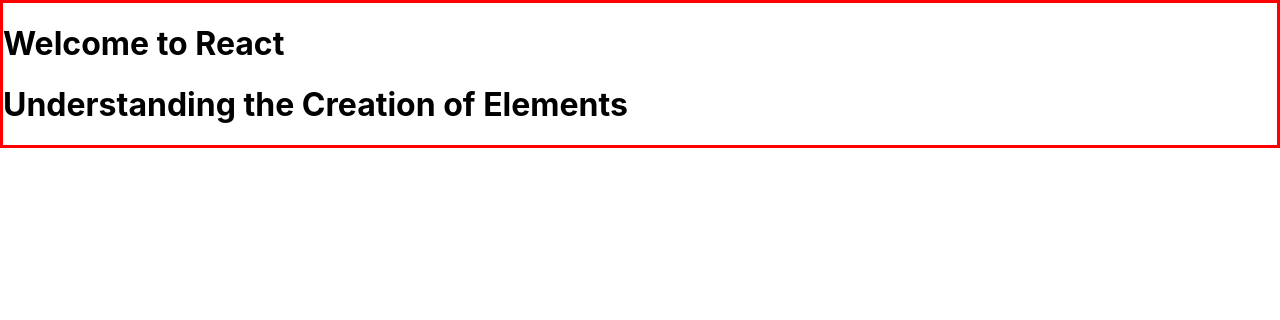
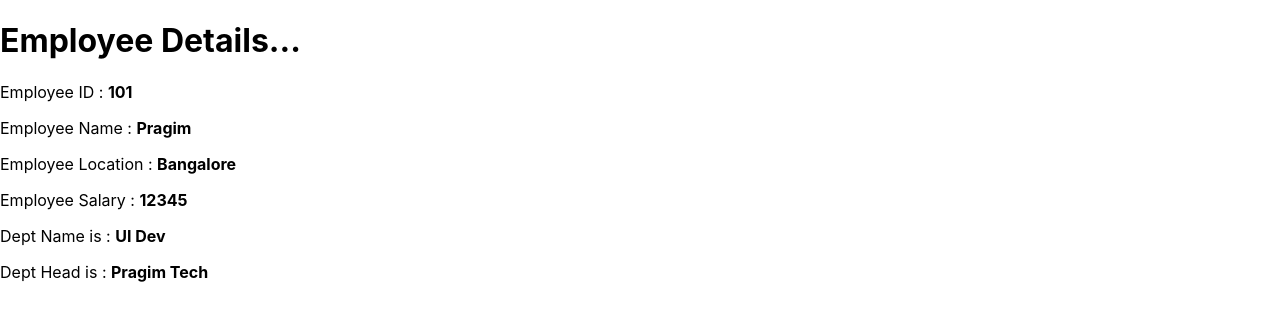
Before and after one commit to Ullvang/ReactTutorial, a React (Create React App) app: page / in a window 1280 px wide. Shown: the top 320 px of the page. Built offline with nearby package versions, Linux system fonts and the light colour scheme.

Commit message:
added component

```diff
--- a/src/index.js
+++ b/src/index.js
@@ -2,32 +2,59 @@
 import ReactDOM from "react-dom";
 import "./index.css";
 
-// const element = React.createElement("h1", null, "Welcome to React Programming");
+var DisplayEmployeeInfo = employee => {
+  return (
+    <div>
+      <h1>Employee Details...</h1>
+      <p>
+        <label>
+          Employee ID : <b>{employee.Id}</b>
+        </label>
+      </p>
+      <p>
+        <label>
+          Employee Name : <b>{employee.Name}</b>
+        </label>
+      </p>
+      <p>
+        <label>
+          Employee Location : <b>{employee.Location}</b>
+        </label>
+      </p>
+      <p>
+        <label>
+          Employee Salary : <b>{employee.Salary}</b>
+        </label>
+      </p>
+      <Department
+        deptName={employee.deptName}
+        headName={employee.headName}
+      ></Department>
+    </div>
+  );
+};
 
-// ReactDOM.render(element, document.getElementById("root"));
+const Department = deptInfo => {
+  return (
+    <div>
+      <p>
+        Dept Name is : <b>{deptInfo.deptName}</b>
+      </p>
+      <p>
+        Dept Head is : <b>{deptInfo.headName}</b>
+      </p>
+    </div>
+  );
+};
 
-const element = React.createElement(
-  "div",
-  { className: "testClass" },
-  React.createElement("h1", null, "Welcome to React"),
-  React.createElement("h1", null, "Understanding the Creation of Elements")
+const element = (
+  <DisplayEmployeeInfo
+    Id="101"
+    Name="Pragim"
+    Location="Bangalore"
+    Salary="12345"
+    deptName="UI Dev"
+    headName="Pragim Tech"
+  ></DisplayEmployeeInfo>
 );
-
 ReactDOM.render(element, document.getElementById("root"));
-
-// const element = <h1 className="testClass">Welcome to React Programming..</h1>;
-// ReactDOM.render(element, document.getElementById("root"));
-
-// const newElement = (
-//   <h1 className="testClass">Understanding the Creation of Elements</h1>
-// );
-// ReactDOM.render(newElement, document.getElementById("root"));
-
-// const element = (
-//   <div className="testClass">
-//     <h1>Welcome to React Programming...</h1>
-//     <h1>Understanding the Creation of React Elements...</h1>
-//   </div>
-// );
-
-// ReactDOM.render(element, document.getElementById("root"));
```
